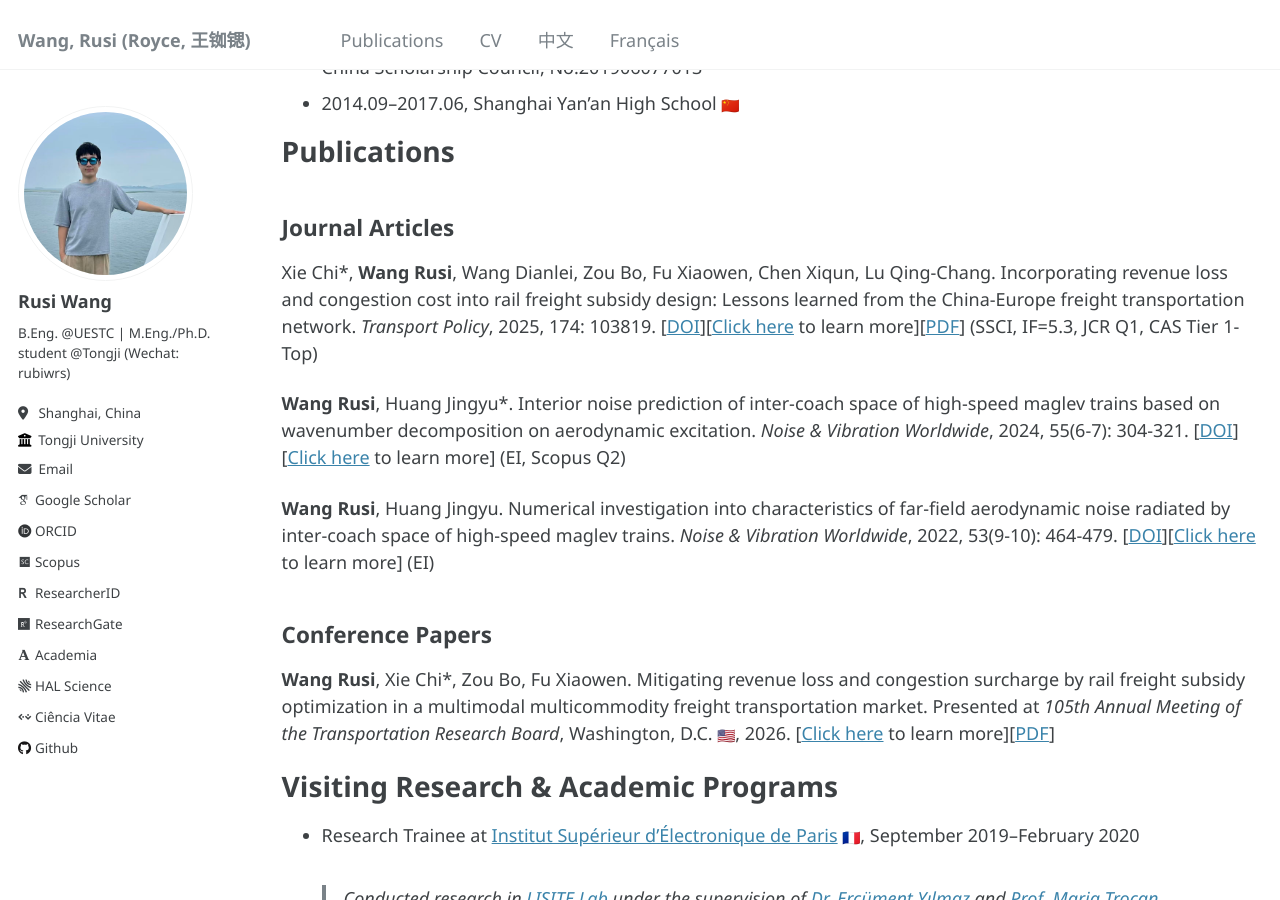
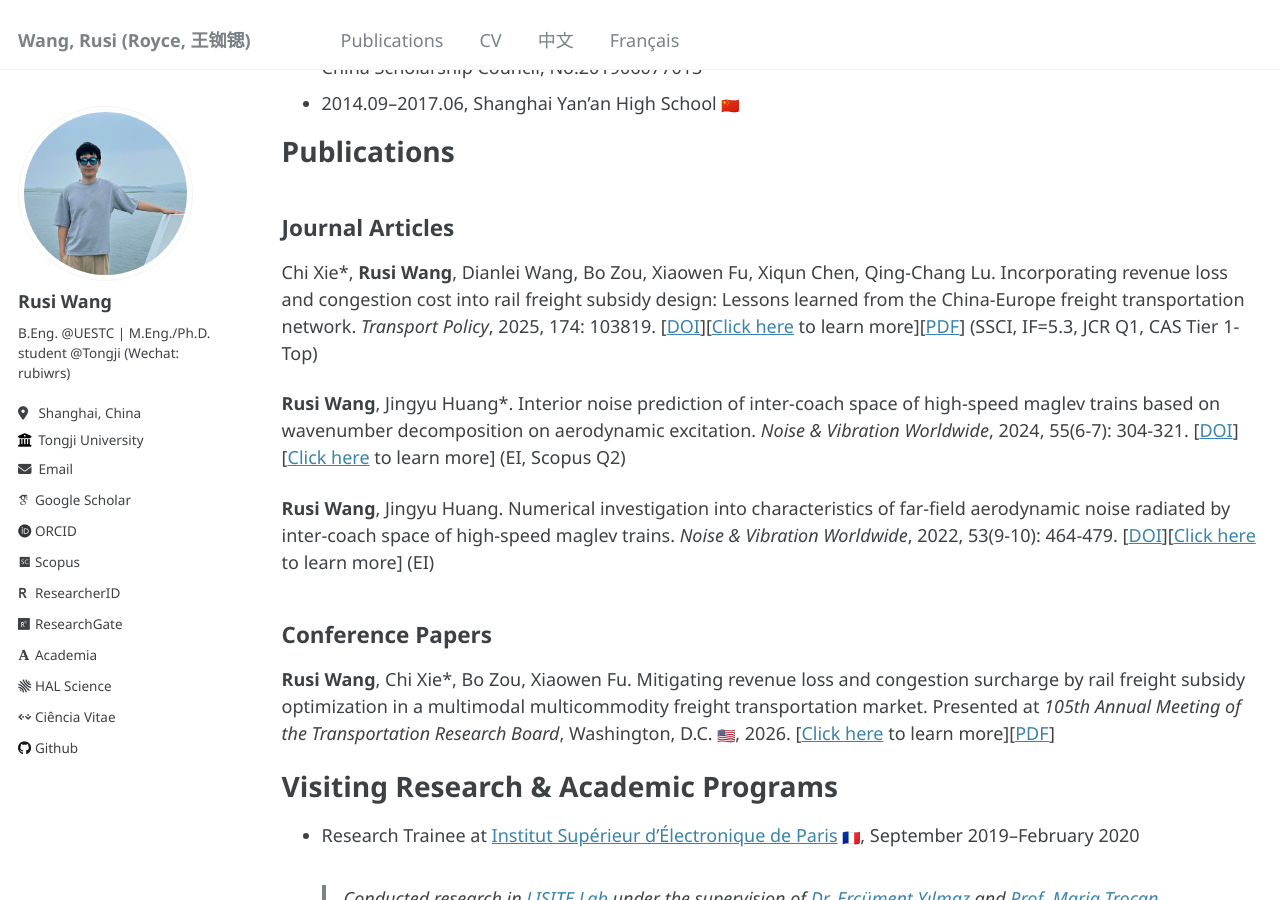
Before and after one commit to RusiWang99/RusiWang99.github.io, a Jekyll site: the page built from _pages/cv.md, in a window 1280 px wide and 900 px high, scrolled down 425 px. Built offline with Jekyll 4.4.1, drawn with Linux system fonts in a browser that asks for light colours; emoji names are drawn with the system emoji font; some web fonts are replaced.

Commit message:
Update cv.md

```diff
--- a/_pages/cv.md
+++ b/_pages/cv.md
@@ -23,15 +23,15 @@ Publications
 
 Journal Articles
 ------
-Xie Chi\*, **Wang Rusi**, Wang Dianlei, Zou Bo, Fu Xiaowen, Chen Xiqun, Lu Qing-Chang. Incorporating revenue loss and congestion cost into rail freight subsidy design: Lessons learned from the China-Europe freight transportation network. *Transport Policy*, 2025, 174: 103819. [[DOI](https://doi.org/10.1016/j.tranpol.2025.103819)][[Click here](https://rusiwang99.github.io/publication/2025-09-23-Incorporating%20revenue%20loss%20and%20congestion%20cost%20into%20rail%20freight%20subsidy%20design%20Lessons%20learned%20from%20the%20China-Europe%20freight%20transportation%20network) to learn more][[PDF](https://rusiwang99.github.io/files/JTRP_103819.pdf)] (SSCI, IF=5.3, JCR Q1, CAS Tier 1-Top)
+Chi Xie\*, **Rusi Wang**, Dianlei Wang, Bo Zou, Xiaowen Fu, Xiqun Chen, Qing-Chang Lu. Incorporating revenue loss and congestion cost into rail freight subsidy design: Lessons learned from the China-Europe freight transportation network. *Transport Policy*, 2025, 174: 103819. [[DOI](https://doi.org/10.1016/j.tranpol.2025.103819)][[Click here](https://rusiwang99.github.io/publication/2025-09-23-Incorporating%20revenue%20loss%20and%20congestion%20cost%20into%20rail%20freight%20subsidy%20design%20Lessons%20learned%20from%20the%20China-Europe%20freight%20transportation%20network) to learn more][[PDF](https://rusiwang99.github.io/files/JTRP_103819.pdf)] (SSCI, IF=5.3, JCR Q1, CAS Tier 1-Top)
 
-**Wang Rusi**, Huang Jingyu\*. Interior noise prediction of inter-coach space of high-speed maglev trains based on wavenumber decomposition on aerodynamic excitation. *Noise & Vibration Worldwide*, 2024, 55(6-7): 304-321. [[DOI](https://doi.org/10.1177/09574565241252989)][[Click here](https://rusiwang99.github.io/publication/2024-05-28-Interior%20noise%20prediction%20of%20inter-coach%20space%20of%20high-speed%20maglev%20trains%20based%20on%20wavenumber%20decomposition%20on%20aerodynamic%20excitation) to learn more] (EI, Scopus Q2)
+**Rusi Wang**, Jingyu Huang\*. Interior noise prediction of inter-coach space of high-speed maglev trains based on wavenumber decomposition on aerodynamic excitation. *Noise & Vibration Worldwide*, 2024, 55(6-7): 304-321. [[DOI](https://doi.org/10.1177/09574565241252989)][[Click here](https://rusiwang99.github.io/publication/2024-05-28-Interior%20noise%20prediction%20of%20inter-coach%20space%20of%20high-speed%20maglev%20trains%20based%20on%20wavenumber%20decomposition%20on%20aerodynamic%20excitation) to learn more] (EI, Scopus Q2)
 
-**Wang Rusi**, Huang Jingyu. Numerical investigation into characteristics of far-field aerodynamic noise radiated by inter-coach space of high-speed maglev trains. *Noise & Vibration Worldwide*, 2022, 53(9-10): 464-479. [[DOI](https://doi.org/10.1177/09574565221128063)][[Click here](https://rusiwang99.github.io/publication/2022-10-20-Numerical%20investigation%20into%20characteristics%20of%20far-field%20aerodynamic%20noise%20radiated%20by%20inter-coach%20space%20of%20high-speed%20maglev%20trains) to learn more] (EI)
+**Rusi Wang**, Jingyu Huang. Numerical investigation into characteristics of far-field aerodynamic noise radiated by inter-coach space of high-speed maglev trains. *Noise & Vibration Worldwide*, 2022, 53(9-10): 464-479. [[DOI](https://doi.org/10.1177/09574565221128063)][[Click here](https://rusiwang99.github.io/publication/2022-10-20-Numerical%20investigation%20into%20characteristics%20of%20far-field%20aerodynamic%20noise%20radiated%20by%20inter-coach%20space%20of%20high-speed%20maglev%20trains) to learn more] (EI)
 
 Conference Papers
 ------
-**Wang Rusi**, Xie Chi\*, Zou Bo, Fu Xiaowen. Mitigating revenue loss and congestion surcharge by rail freight subsidy optimization in a multimodal multicommodity freight transportation market. Presented at *105th Annual Meeting of the Transportation Research Board*, Washington, D.C. <img src="https://twemoji.maxcdn.com/v/latest/svg/1f1fa-1f1f8.svg" width="18" height="18"/>, 2026. [[Click here](https://rusiwang99.github.io/publication/2026-01-11-Mitigating%20revenue%20loss%20and%20congestion%20surcharge%20by%20rail%20freight%20subsidy%20optimization%20in%20a%20multimodal%20multicommodity%20freight%20transportation%20market) to learn more][[PDF](https://rusiwang99.github.io/files/TRBAM-26-04956.pdf)]
+**Rusi Wang**, Chi Xie\*, Bo Zou, Xiaowen Fu. Mitigating revenue loss and congestion surcharge by rail freight subsidy optimization in a multimodal multicommodity freight transportation market. Presented at *105th Annual Meeting of the Transportation Research Board*, Washington, D.C. <img src="https://twemoji.maxcdn.com/v/latest/svg/1f1fa-1f1f8.svg" width="18" height="18"/>, 2026. [[Click here](https://rusiwang99.github.io/publication/2026-01-11-Mitigating%20revenue%20loss%20and%20congestion%20surcharge%20by%20rail%20freight%20subsidy%20optimization%20in%20a%20multimodal%20multicommodity%20freight%20transportation%20market) to learn more][[PDF](https://rusiwang99.github.io/files/TRBAM-26-04956.pdf)]
 
 Visiting Research & Academic Programs
 ======
```
